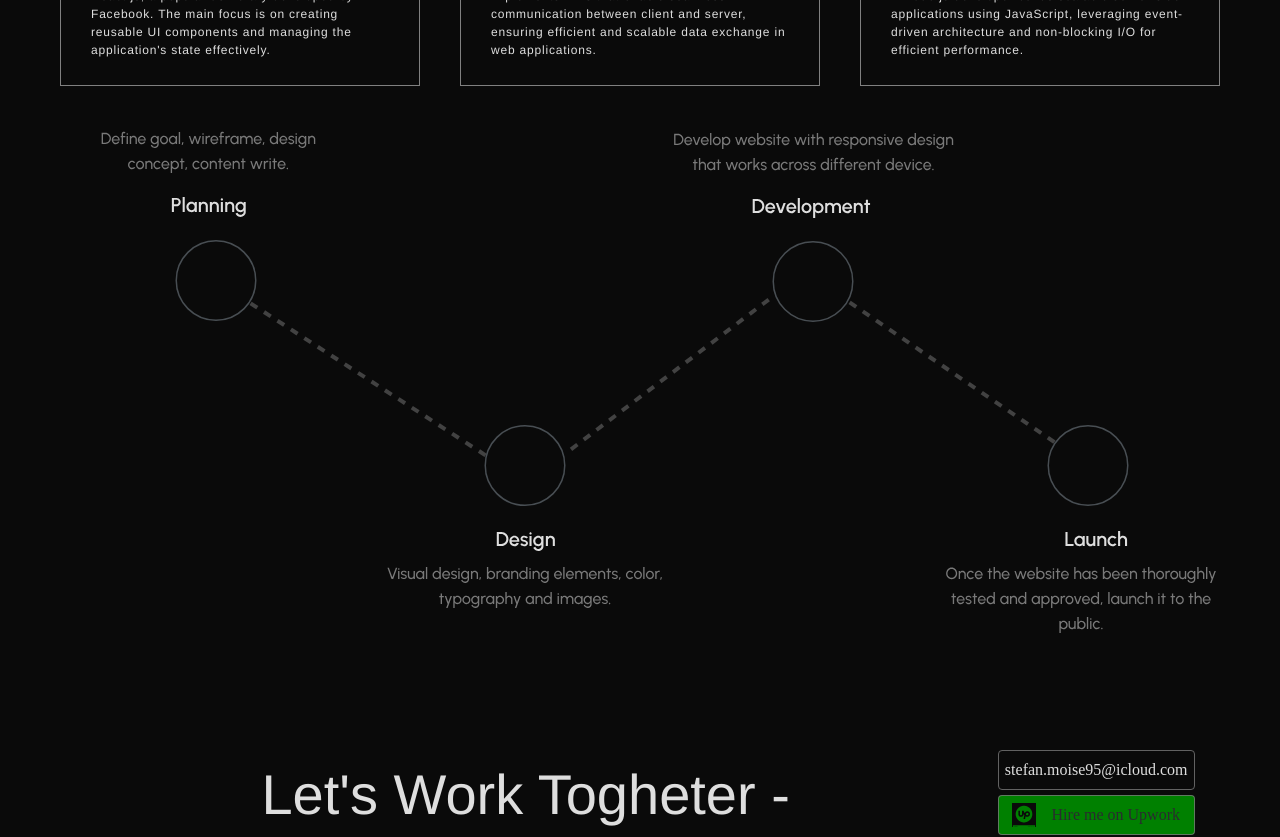
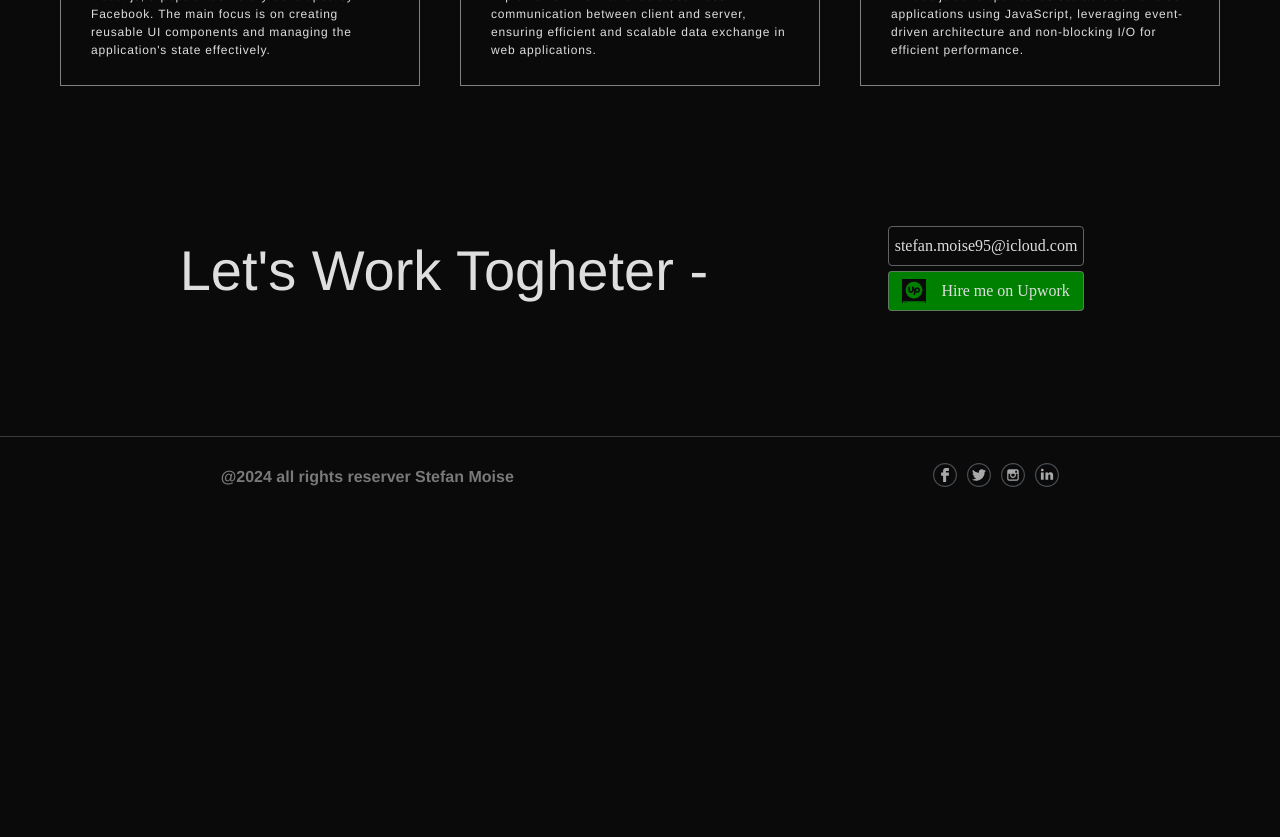
Before and after one commit to stefanm95/react-portfolio-2024, a React (Create React App) app: page /react-portfolio-2024/ in a window 1280 px wide. Shown: the part 3740-4577 px from the top of the page. After the commit the page ends 4256 px from the top, so only its background shows below. Built offline with nearby package versions, Linux system fonts and the light colour scheme; a web font is replaced by a local one.

Commit message:
minor change

```diff
--- a/src/components/Footer.styles.js
+++ b/src/components/Footer.styles.js
@@ -3,30 +3,25 @@ import styled from "styled-components";
 export const PromoContainer = styled.div`
 /* margin: 0 auto; */
   display: flex;
-  justify-content: center;
+  justify-content: space-evenly;
   align-items: center;
   padding: 16px;
   width: 100%;
   background-color: transparent;
   flex-shrink: 1;
   overflow-x: hidden;
+  min-height: 30vh;
   @media screen and (max-width: 1024px) {
     flex-direction: column;
-    &:nth-child(0) {
-      font-size: 20px;
-    }
   }
   @media screen and (max-width: 768px) {
     flex-direction: column;
-    &:nth-child(0) {
-      font-size: 12px;
-    }
   }
 `;
 export const ContactInfo = styled.div`
   display: flex;
   position: relative;
-  left: 24vh;
+  /* left: 24vh; */
   flex-direction: column;
   align-items: flex-end;
   justify-content: flex-end;
@@ -68,7 +63,7 @@ export const UpworkButton = styled.button`
   width: 100%;
   background-color: #008000;
   border: none;
-  color: #292c2e;
+  color: #dedede;
   border-radius: 4px;
   cursor: pointer;
   font-family: "Urbanist";
@@ -87,7 +82,8 @@ export const FooterContainer = styled.footer`
   position: relative; /* Ensure relative positioning for the footer container */
   display: flex;
   justify-content: space-between;
-  height: auto;
+  align-items: center;
+  height: 10vh;
   padding: 16px;
   top: 50px;
   /* color: var(--text-color-secondary); */
--- a/src/pages/Home.js
+++ b/src/pages/Home.js
@@ -148,13 +148,14 @@ const Home = () => {
           some skills I have picked up over my career.
         </ThirdContainerText>
         <Skills />
-        <PlanningSvg>
+        {/*<PlanningSvg>
           <Planning />
-        </PlanningSvg>
+        </PlanningSvg>*/}
       </FourthContainer>
-      <ScrollUp onClick={handleScrollUp}>
+      {/* <ScrollUp onClick={handleScrollUp}>
         <ScrollDownSvg />
       </ScrollUp>
+      */}
       <Footer />
     </>
   );
```
